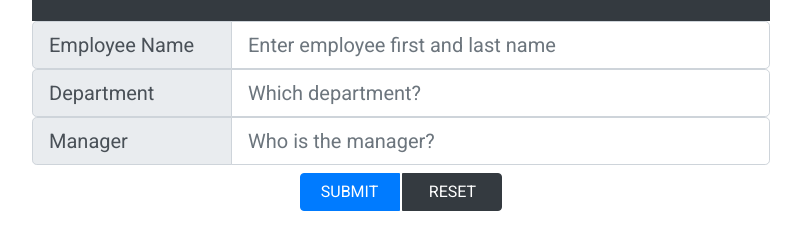
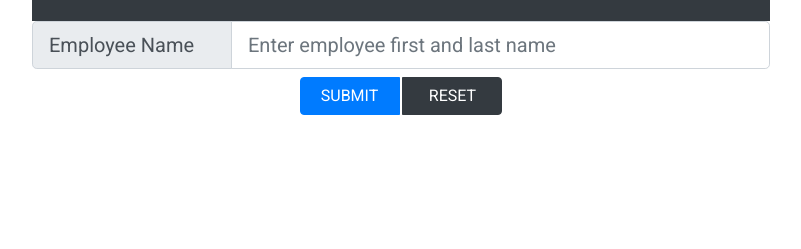
Before and after one commit to TechSnazzy/employee-checklist, a plain HTML site: page index.html in a window 1280 px wide. Shown: the part 67-316 px from the top of the page, without its empty margins (239-1040 px from the left). Drawn offline with nearby package versions, Linux system fonts and the light colour scheme.

Commit message:
Fixed issue where submit button was not adding input to new email

```diff
--- a/index.html
+++ b/index.html
@@ -51,51 +51,20 @@
         <!-- Begin Employee Name -->
         <div class="input-group input-group-lg">
           <div class="input-group-prepend">
-            <label class="input-group-text" id="employee-name"
+            <label class="input-group-text" for="employee-name"
               >Employee Name</label
             >
           </div>
           <input
             type="text"
             class="form-control"
+            name="Employee name"
             aria-label="Large"
             aria-describedby="employee-name"
             placeholder="Enter employee first and last name"
           />
         </div>
         <!-- End Employee Name -->
-        <!-- Begin Department -->
-        <div class="input-group input-group-lg">
-          <div class="input-group-prepend">
-            <label class="input-group-text" id="employee-department"
-              >Department</label
-            >
-          </div>
-          <input
-            type="text"
-            class="form-control"
-            aria-label="Large"
-            aria-describedby="employee-department"
-            placeholder="Which department?"
-          />
-        </div>
-        <!-- End Department -->
-        <!-- Begin Manager -->
-        <div class="input-group input-group-lg">
-          <div class="input-group-prepend">
-            <label class="input-group-text" id="employee-manager"
-              >Manager</label
-            >
-          </div>
-          <input
-            type="text"
-            class="form-control"
-            aria-label="Large"
-            aria-describedby="employee-manager"
-            placeholder="Who is the manager?"
-          />
-        </div>
-        <!-- End Manager -->
         <!-- Begin Buttons -->
         <div class="btn-group p-2">
           <input class="btn btn-primary" type="submit" value="SUBMIT" />
```
Also changed, not shown: snippets.html (renamed from test.html, +4 -4 lines).
